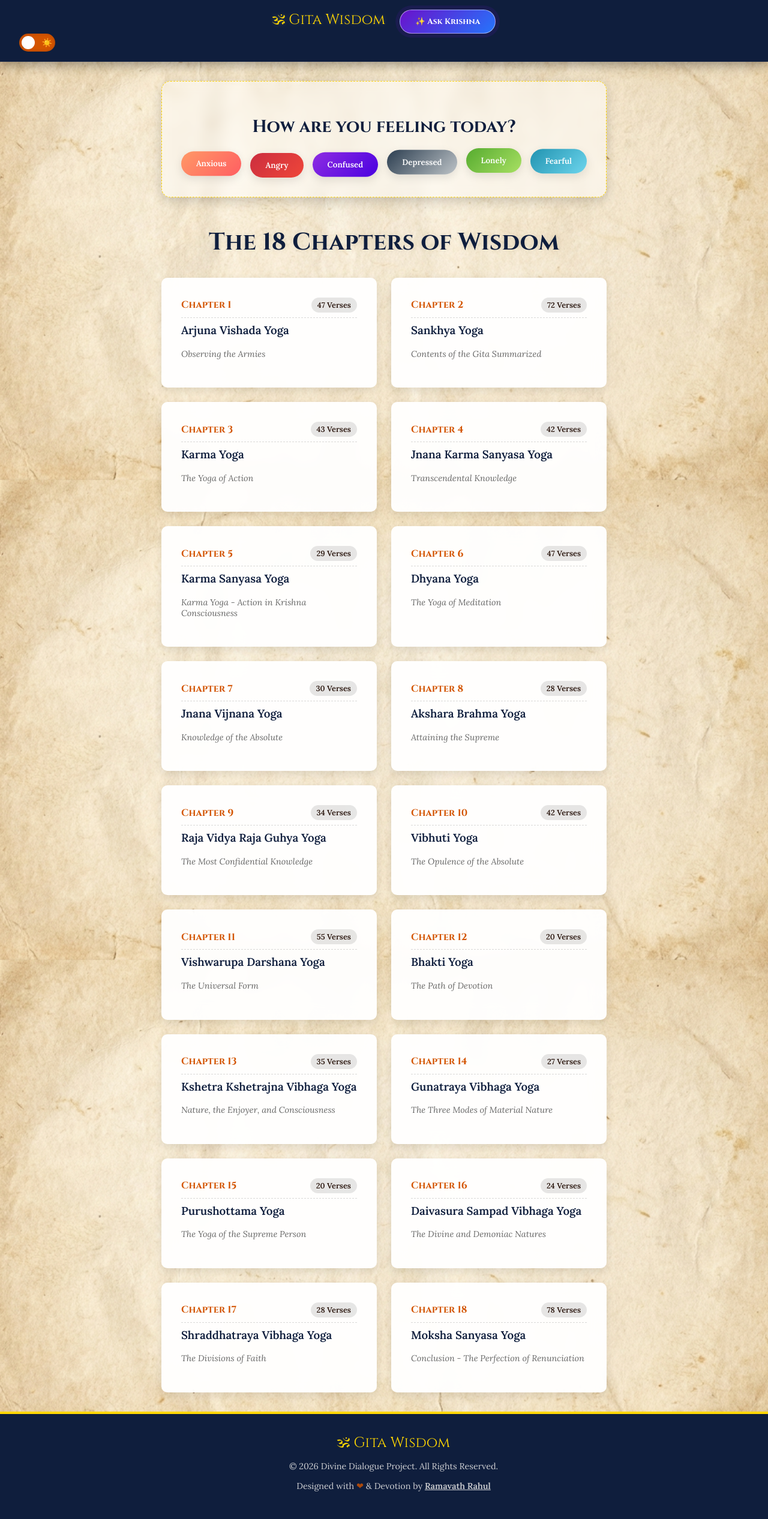
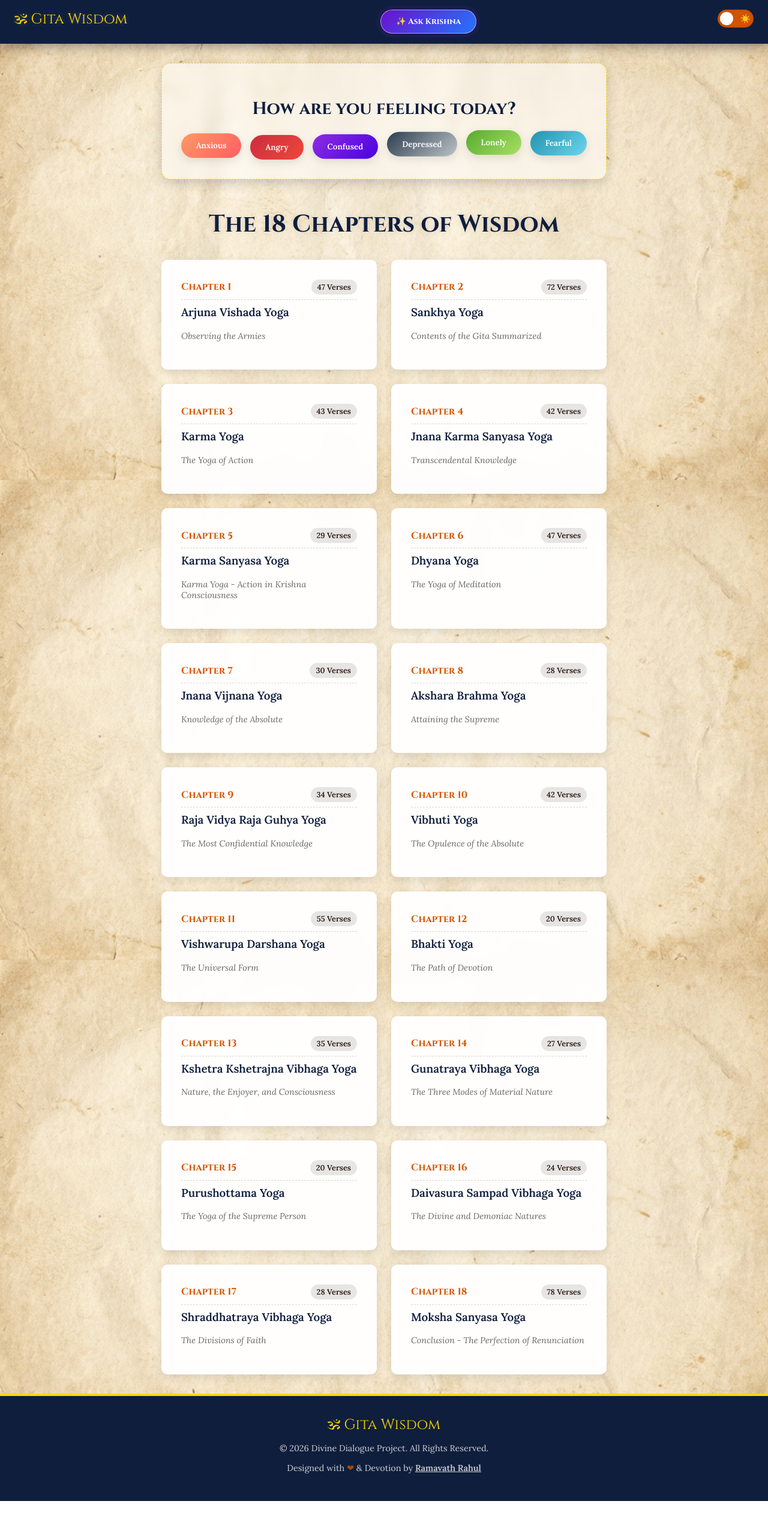
Before and after one commit to rahul5F1/bhagavad_gita, a Flask app: page /chapters in a window 1280 px wide. Shown: the whole page at 60% size. After the commit the page ends 2502 px from the top, so only its background shows below. Run offline with Flask 2, Linux system fonts and the light colour scheme.

Commit message:
Update style.css

```diff
--- a/static/style.css
+++ b/static/style.css
@@ -1,3 +1,17 @@
+/* =========================================
+   GLOBAL RESET (Add this at the top!)
+   ========================================= */
+* {
+    box-sizing: border-box;
+}
+
+html, body {
+    margin: 0;
+    padding: 0;
+    width: 100%;
+    overflow-x: hidden; /* Prevents side-scrolling */
+}
+
 /* =========================================
    1. CORE VARIABLES (DAY MODE DEFAULT)
    ========================================= */
@@ -260,14 +274,17 @@ body.cosmic-mode::after {
    ========================================= */
 .navbar {
     background-color: var(--navbar-bg);
-    padding: 1rem 2rem;
-    text-align: center;
+    width: 100%;              /* FORCE Full Width */
+    padding: 1rem 1.5rem;     /* Slightly less padding to fit mobile better */
+    display: flex;            /* Flexbox makes layout easier */
+    justify-content: space-between; /* Spreads Logo and Controls apart */
+    align_items: center;      /* Centers them vertically */
     box-shadow: 0 4px 20px rgba(0,0,0,0.4);
     border-bottom: 1px solid rgba(255, 255, 255, 0.05);
     position: sticky;
     top: 0;
     z-index: 100;
-    transition: background-color 0.5s;
+    box-sizing: border-box;   /* Critical Fix: Keeps padding inside the 100% width */
 }
 
 .nav-logo {
```
